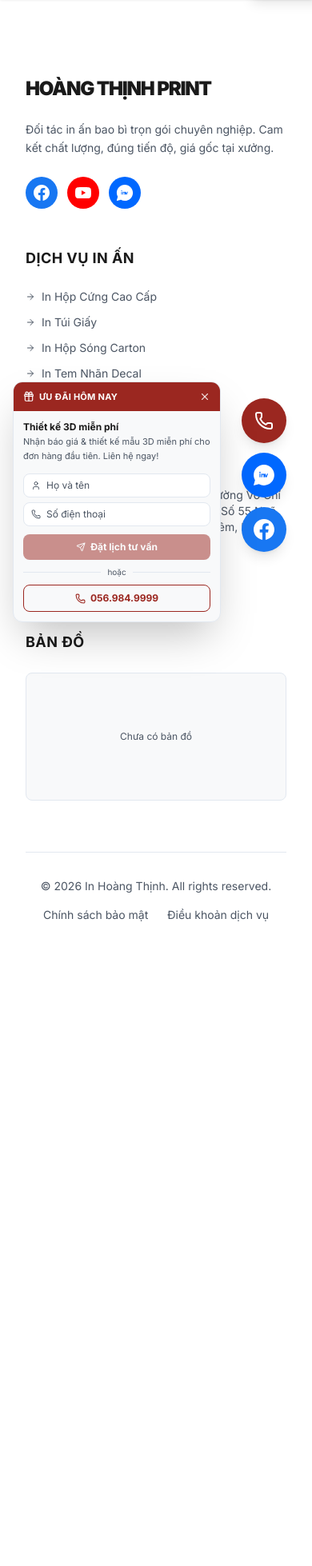
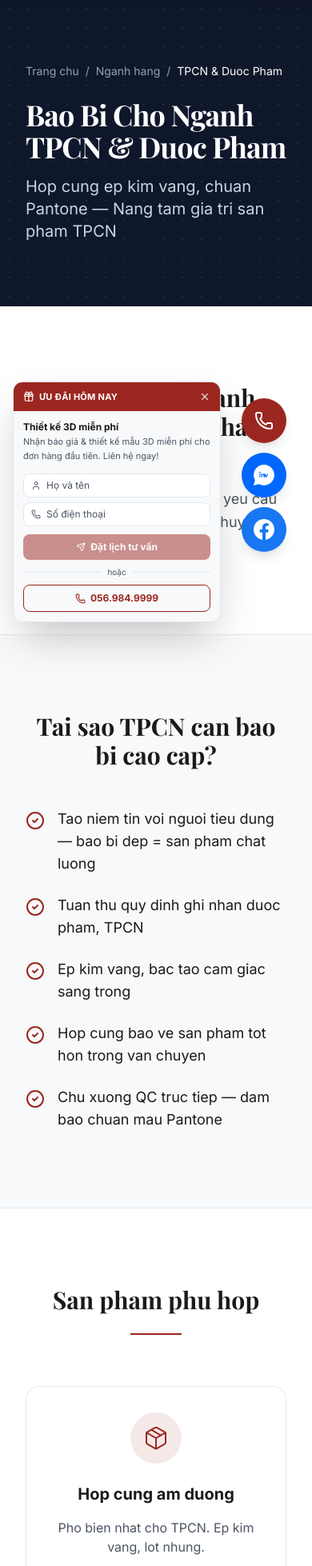
Before and after one commit to iconicagency/hoangthinhprint, a Next.js app: page /nganh-hang/tpcn-duoc-pham in a window 390 px wide. Shown: the part 42-2000 px from the top of the page at 80% size. Before the commit the page ends 1244 px from the top, so only its background shows below. Built offline with nearby package versions, Linux system fonts and the light colour scheme; no server answers.

Commit message:
feat: tpcn IndustryClient.tsx - client UI component

```diff
--- /dev/null
+++ b/app/nganh-hang/tpcn-duoc-pham/IndustryClient.tsx
@@ -0,0 +1,164 @@
+'use client';
+
+import ContactForm from '../../components/ContactForm';
+
+import Image from 'next/image';
+import Link from 'next/link';
+import { useState, useEffect } from 'react';
+import { CheckCircle2, Package, ChevronDown, ArrowRight, ChevronUp } from 'lucide-react';
+import { getIndustryPageData } from '../../lib/wp';
+
+export default function IndustryClient() {
+  const [openFaq, setOpenFaq] = useState<number | null>(0);
+  const [pageData, setPageData] = useState<any>(null);
+
+  useEffect(() => {
+    async function loadData() {
+      try {
+        const data = await getIndustryPageData('nganh-hang/tpcn-duoc-pham');
+        if (data) setPageData(data);
+      } catch (error) {
+        console.error("Loi khi tai trang TPCN:", error);
+      }
+    }
+    loadData();
+  }, []);
+
+  const acf = pageData?.cauHinhChiTietNganhHang || {};
+  const defaultFaqs = [
+    { question: 'MOQ cho hop cung TPCN la bao nhieu?', answer: 'Chung toi nhan san xuat tu 500 hop tro len.' },
+    { question: 'Co ep kim vang tai xuong khong?', answer: 'Co, In Hoang Thinh so huu he thong may ep kim hien dai ngay tai xuong.' },
+    { question: 'Thoi gian san xuat bao lau?', answer: 'Tu 7-10 ngay lam viec ke tu khi chot thiet ke.' },
+    { question: 'Sai mau thi sao?', answer: 'Cam ket in dung mau theo chuan Pantone. Neu sai mau, xuong se in lai hoan toan mien phi.' },
+  ];
+  const faqs = acf.faqs && acf.faqs.length > 0 ? acf.faqs : defaultFaqs;
+  const whyList = acf.whyList && acf.whyList.length > 0 ? acf.whyList.map((w: any) => w.item) : [
+    'Tao niem tin voi nguoi tieu dung — bao bi dep = san pham chat luong',
+    'Tuan thu quy dinh ghi nhan duoc pham, TPCN',
+    'Ep kim vang, bac tao cam giac sang trong',
+    'Hop cung bao ve san pham tot hon trong van chuyen',
+    'Chu xuong QC truc tiep — dam bao chuan mau Pantone'
+  ];
+  const productsList = acf.productsList && acf.productsList.length > 0 ? acf.productsList : [
+    { title: 'Hop cung am duong', description: 'Pho bien nhat cho TPCN. Ep kim vang, lot nhung.' },
+    { title: 'Hop cung nam cham', description: 'Sang trong, dong mo de dang. Cho dong san pham premium.' },
+    { title: 'Hop giay in offset', description: 'Cho san pham dong hop nho, duoc pham don vi.' }
+  ];
+
+  return (
+    <div className="min-h-screen bg-[var(--bg)] text-[var(--text-main)] font-sans">
+      <section className="bg-slate-900 text-white py-20 px-8 relative overflow-hidden">
+        <div className="absolute inset-0 opacity-10" style={{ backgroundImage: 'radial-gradient(#cbd5e1 1px, transparent 1px)', backgroundSize: '24px 24px' }}></div>
+        <div className="max-w-5xl mx-auto relative z-10">
+          <div className="text-sm text-slate-400 mb-6 flex items-center gap-2">
+            <Link href="/" className="hover:text-white transition-colors">Trang chu</Link>
+            <span>/</span>
+            <Link href="/nganh-hang" className="hover:text-white transition-colors">Nganh hang</Link>
+            <span>/</span>
+            <span className="text-white">TPCN & Duoc Pham</span>
+          </div>
+          <h1 className="text-4xl md:text-6xl font-serif font-bold mb-4 tracking-tight">{acf.heroTitle || 'Bao Bi Cho Nganh TPCN & Duoc Pham'}</h1>
+          <p className="text-xl text-slate-300 max-w-2xl">{acf.heroSubtitle || 'Hop cung ep kim vang, chuan Pantone — Nang tam gia tri san pham TPCN'}</p>
+        </div>
+      </section>
+      <section className="py-24 px-8 bg-[var(--bg)] text-center">
+        <div className="max-w-3xl mx-auto">
+          <h2 className="text-3xl md:text-4xl font-serif font-bold text-[var(--text-main)] mb-6">{acf.introTitle || 'Bao Bi Cho Nganh TPCN & Duoc Pham'}</h2>
+          <div className="w-16 h-[2px] bg-[var(--accent)] mx-auto mb-8"></div>
+          {acf.introContent ? (
+            <div className="text-[var(--text-dim)] text-lg leading-relaxed prose max-w-none" dangerouslySetInnerHTML={{ __html: acf.introContent }} />
+          ) : (
+            <p className="text-[var(--text-dim)] text-lg leading-relaxed">Nganh TPCN & Duoc pham yeu cau bao bi vua cao cap vua chuyen nghiep.</p>
+          )}
+        </div>
+      </section>
+      <section className="py-24 px-8 bg-[var(--card-bg)] border-y border-[var(--border)]">
+        <div className="max-w-4xl mx-auto">
+          <h2 className="text-3xl md:text-4xl font-serif font-bold text-[var(--text-main)] mb-12 text-center">{acf.whyTitle || 'Tai sao TPCN can bao bi cao cap?'}</h2>
+          <div className="space-y-6">
+            {whyList.map((item: string, i: number) => (
+              <div key={i} className="flex items-start gap-4">
+                <CheckCircle2 className="text-[var(--accent)] shrink-0 mt-1" size={24} />
+                <p className="text-lg text-[var(--text-main)]">{item}</p>
+              </div>
+            ))}
+          </div>
+        </div>
+      </section>
+      <section className="py-24 px-8 bg-[var(--bg)]">
+        <div className="max-w-6xl mx-auto">
+          <div className="text-center mb-16">
+            <h2 className="text-3xl md:text-4xl font-serif font-bold text-[var(--text-main)] mb-6">{acf.productsTitle || 'San pham phu hop'}</h2>
+            <div className="w-16 h-[2px] bg-[var(--accent)] mx-auto"></div>
+          </div>
+          <div className="grid grid-cols-1 md:grid-cols-3 gap-8 mb-12">
+            {productsList.map((prod: any, i: number) => (
+              <div key={i} className="bg-white border border-[var(--border)] rounded-2xl p-8 text-center hover:shadow-xl transition-shadow group">
+                <div className="w-16 h-16 bg-[var(--accent)]/10 rounded-full flex items-center justify-center text-[var(--accent)] mx-auto mb-6 group-hover:scale-110 transition-transform">
+                  <Package size={32} strokeWidth={1.5} />
+                </div>
+                <h3 className="text-xl font-bold text-[var(--text-main)] mb-4">{prod.title}</h3>
+                <p className="text-[var(--text-dim)] mb-8 h-12">{prod.description}</p>
+                <Link href={prod.link || '/san-pham'} className="text-[var(--accent)] font-bold flex items-center justify-center gap-2 w-full hover:opacity-80 transition-opacity">
+                  Xem them <ArrowRight size={18} />
+                </Link>
+              </div>
+            ))}
+          </div>
+          <p className="text-center text-[var(--accent)] font-bold text-lg">{acf.pricingText || 'Gia tu 10.200d/hop (MOQ 500). Don tu 5.000 hop giam them 10-15%.'}</p>
+        </div>
+      </section>
+      <section className="py-24 px-8 bg-[var(--card-bg)] border-y border-[var(--border)]">
+        <div className="max-w-6xl mx-auto">
+          <div className="text-center mb-16">
+            <h2 className="text-3xl md:text-4xl font-serif font-bold text-[var(--text-main)] mb-6">San pham mau</h2>
+            <div className="w-16 h-[2px] bg-[var(--accent)] mx-auto"></div>
+          </div>
+          <div className="grid grid-cols-2 md:grid-cols-4 gap-4">
+            {acf.sampleImages?.nodes?.length > 0 ? acf.sampleImages.nodes.map((img: any, i: number) => (
+              <div key={i} className="relative aspect-square rounded-2xl overflow-hidden border border-[var(--border)] group">
+                <Image src={img.sourceUrl} alt={`Sample ${i}`} fill className="object-cover group-hover:scale-110 transition-transform duration-500" referrerPolicy="no-referrer" />
+              </div>
+            )) : [1,2,3,4].map((i) => (
+              <div key={i} className="relative aspect-square rounded-2xl overflow-hidden border border-[var(--border)] group">
+                <Image src={`https://picsum.photos/seed/tpcn${i}/400/400`} alt={`Sample ${i}`} fill className="object-cover group-hover:scale-110 transition-transform duration-500" referrerPolicy="no-referrer" />
+              </div>
+            ))}
+          </div>
+        </div>
+      </section>
+      <section className="py-24 px-8 bg-[var(--bg)]">
+        <div className="max-w-3xl mx-auto">
+          <div className="text-center mb-16">
+            <h2 className="text-3xl md:text-4xl font-serif font-bold text-[var(--text-main)] mb-6">{acf.faqTitle || 'Cau hoi thuong gap'}</h2>
+            <div className="w-16 h-[2px] bg-[var(--accent)] mx-auto"></div>
+          </div>
+          <div className="space-y-4">
+            {faqs.map((faq: any, i: number) => (
+              <div key={i} className="border border-[var(--border)] rounded-xl overflow-hidden bg-white">
+                <button className="w-full px-6 py-4 text-left flex justify-between items-center font-bold text-[var(--text-main)] hover:bg-[var(--card-bg)] transition-colors"
+                  onClick={() => setOpenFaq(openFaq === i ? null : i)}>
+                  {faq.question || faq.q}
+                  {openFaq === i ? <ChevronUp size={20} className="text-[var(--accent)]" /> : <ChevronDown size={20} className="text-[var(--text-dim)]" />}
+                </button>
+                {openFaq === i && <div className="px-6 pb-4 text-[var(--text-dim)] leading-relaxed">{faq.answer || faq.a}</div>}
+              </div>
+            ))}
+          </div>
+        </div>
+      </section>
+      <section className="py-24 px-4 bg-slate-900 relative overflow-hidden">
+        <div className="absolute inset-0 opacity-10" style={{ backgroundImage: 'radial-gradient(#cbd5e1 1px, transparent 1px)', backgroundSize: '24px 24px' }}></div>
+        <div className="max-w-4xl mx-auto relative z-10">
+          <div className="text-center mb-12">
+            <h2 className="text-3xl md:text-4xl font-serif font-bold text-white mb-4">Nhan bao gia mien phi</h2>
+            <p className="text-slate-400">Phan hoi trong 5 phut</p>
+          </div>
+          <div className="bg-white rounded-2xl shadow-2xl p-8 md:p-10">
+            <ContactForm showCompany={true} showIndustry={true} />
+          </div>
+        </div>
+      </section>
+    </div>
+  );
+}
```
